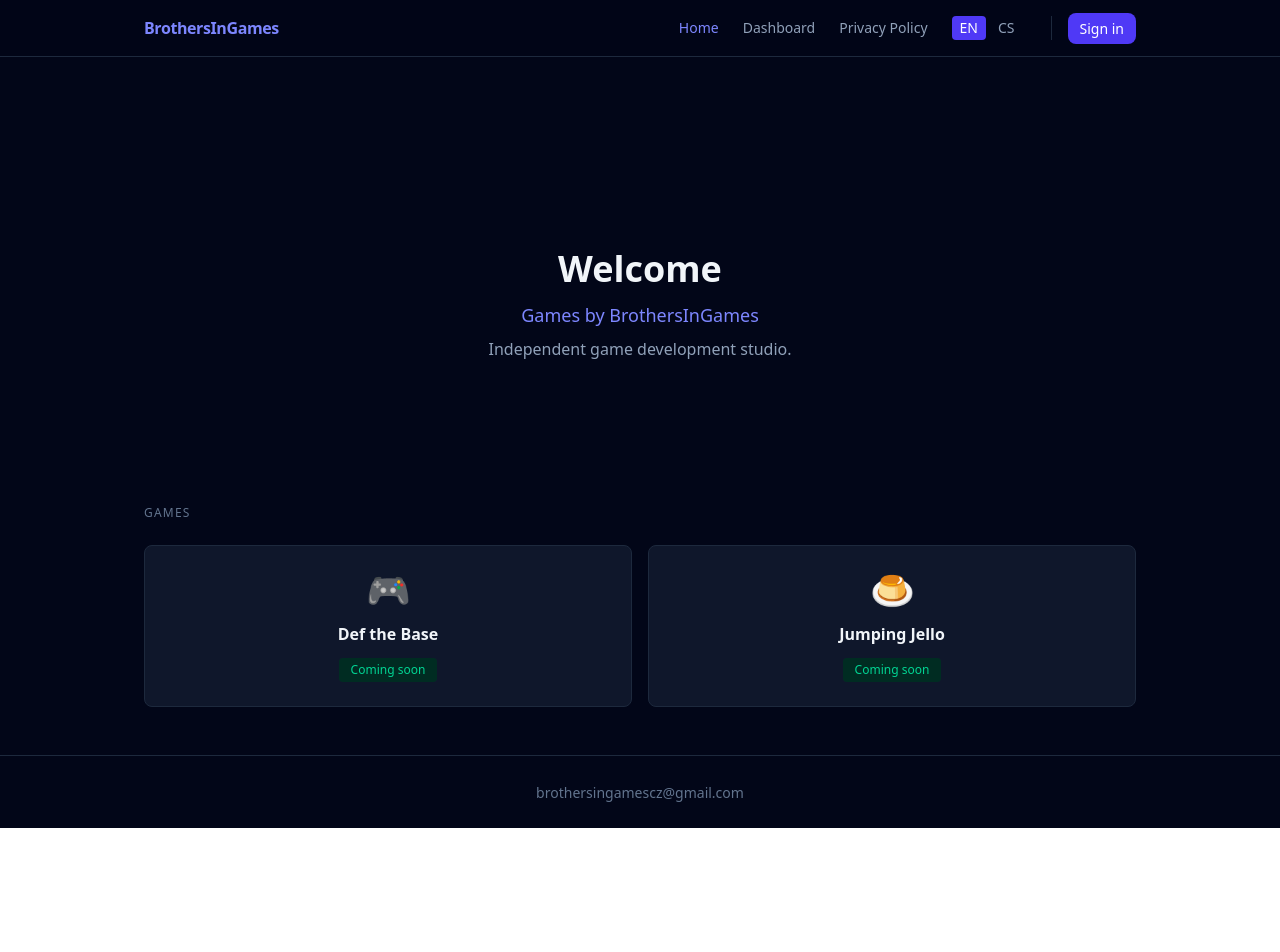
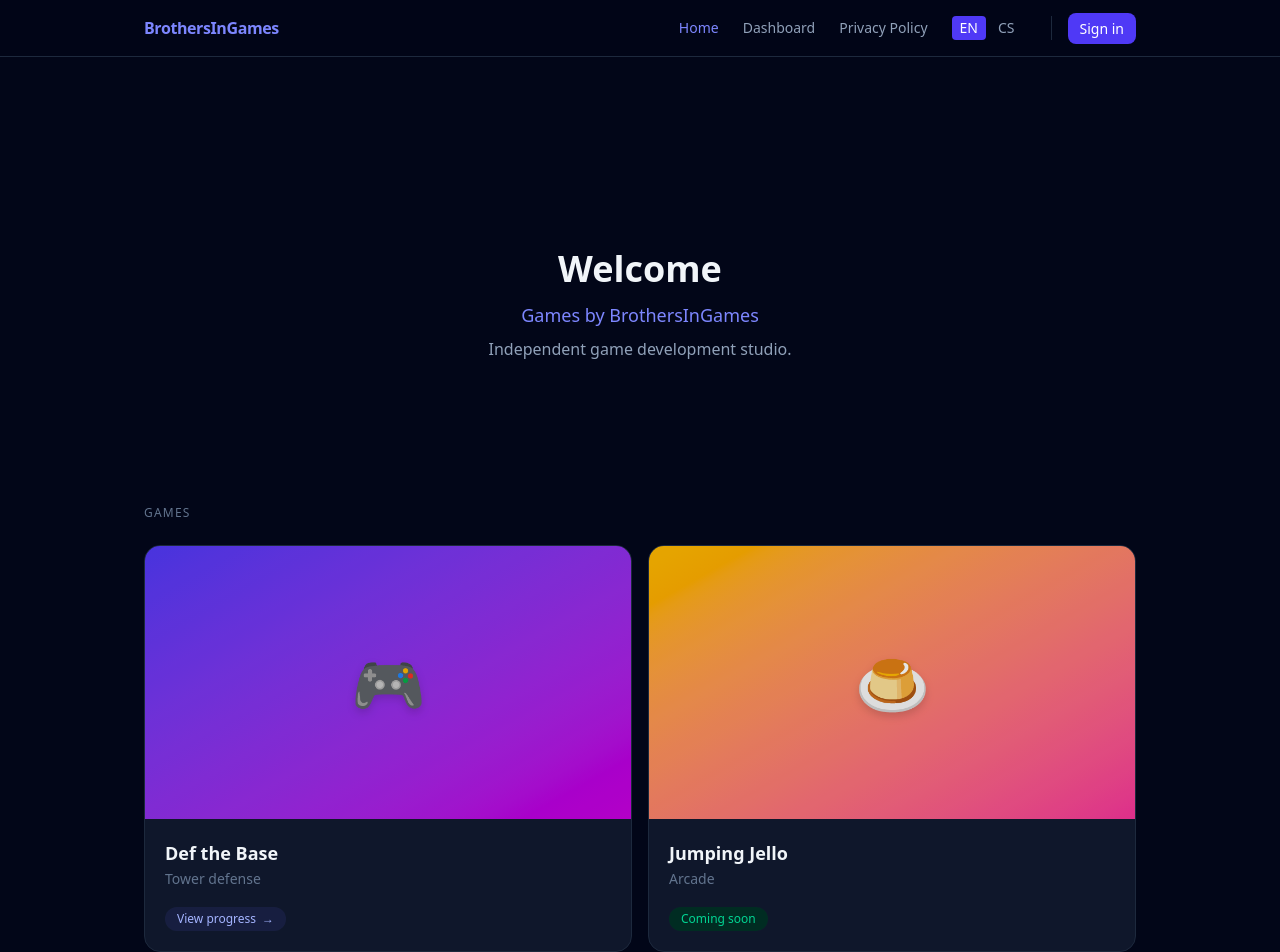
Before and after one commit to brothersingamescz/brothersingamescz.github.io, a React (Vite) app: page / in a window 1280 px wide. Shown: the top 952 px of the page. Before the commit the page ends 828 px from the top, so only its background shows below. Built offline with nearby package versions, Linux system fonts and the light colour scheme; no server answers.

Commit message:
feat: add interactive GameCard component (replaces DashboardGameCard)

```diff
--- a/src/components/GameCard.tsx
+++ b/src/components/GameCard.tsx
@@ -1,3 +1,4 @@
+import { Link } from 'react-router-dom'
 import { useTranslation } from 'react-i18next'
 import type { Game } from '../data/games'
 
@@ -5,23 +6,35 @@ export default function GameCard({ game }: { game: Game }) {
   const { t } = useTranslation()
 
   return (
-    <div className="flex flex-col items-center rounded-lg border border-slate-800 bg-slate-900 p-6 text-center">
-      <span className="mb-3 text-4xl">{game.emoji}</span>
-      <p className="mb-3 font-semibold text-slate-100">{t(game.nameKey)}</p>
-      {game.storeUrl ? (
-        <a
-          href={game.storeUrl}
-          target="_blank"
-          rel="noopener noreferrer"
-          className="rounded bg-indigo-600 px-3 py-1 text-xs font-medium text-white transition-colors hover:bg-indigo-500"
-        >
-          Google Play
-        </a>
-      ) : (
-        <span className="rounded bg-emerald-950 px-3 py-1 text-xs font-medium text-emerald-400">
-          {t('home.comingSoon')}
+    <Link
+      to={`/games/${game.id}`}
+      className="group flex flex-col overflow-hidden rounded-2xl border border-slate-800 bg-slate-900 transition-all hover:-translate-y-1 hover:border-slate-700 hover:shadow-xl hover:shadow-black/30"
+    >
+      <div
+        className={`relative flex aspect-video items-center justify-center bg-linear-to-br ${game.gradient}`}
+      >
+        <span className="text-6xl drop-shadow-lg transition-transform group-hover:scale-110">
+          {game.emoji}
         </span>
-      )}
-    </div>
+        <div className="absolute inset-0 bg-black/10" />
+      </div>
+
+      <div className="flex flex-1 flex-col p-5">
+        <h3 className="text-lg font-semibold text-slate-100">{t(game.nameKey)}</h3>
+        <p className="mt-0.5 text-sm text-slate-500">{t(game.taglineKey)}</p>
+        <div className="mt-4">
+          {game.hasWebProfile ? (
+            <span className="inline-flex items-center gap-1.5 rounded-full bg-indigo-500/10 px-3 py-1 text-xs font-medium text-indigo-300">
+              {t('dashboard.viewProgress')}
+              <span aria-hidden>→</span>
+            </span>
+          ) : (
+            <span className="inline-flex items-center rounded-full bg-emerald-950 px-3 py-1 text-xs font-medium text-emerald-400">
+              {t('dashboard.comingSoon')}
+            </span>
+          )}
+        </div>
+      </div>
+    </Link>
   )
 }
```
